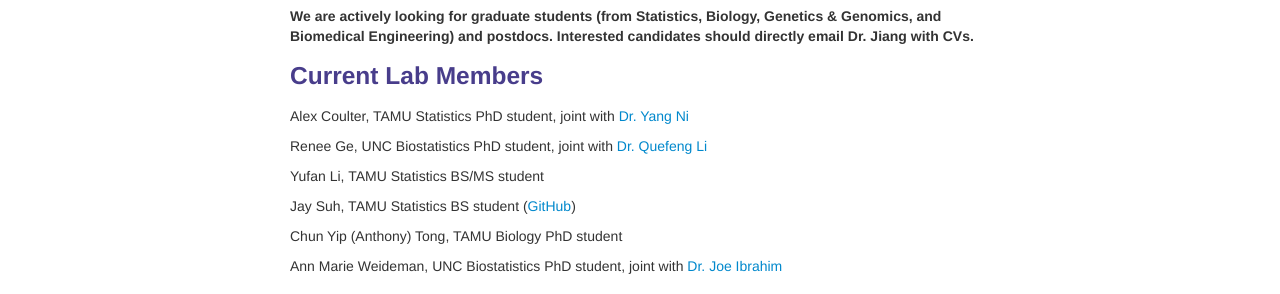
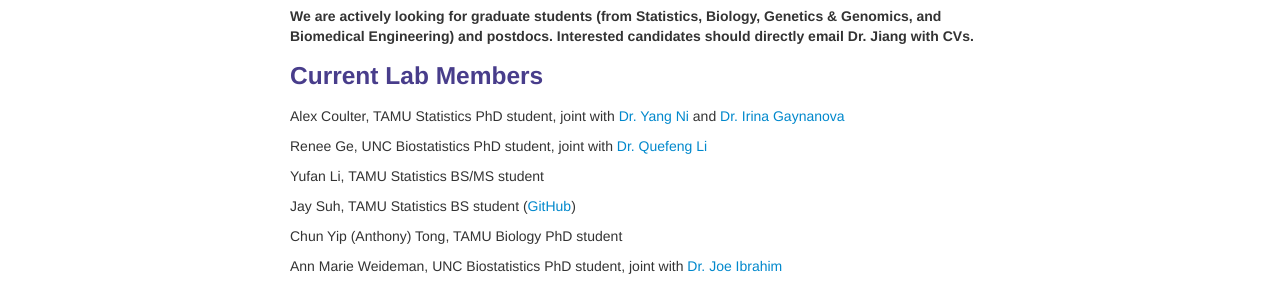
Before and after one commit to yuchaojiang/yuchaojiang.github.io, a Jekyll site: the page built from pages/team.md, in a window 1280 px wide. Shown: the part 146-440 px from the top of the page. Built offline with Jekyll 4.4.1, drawn with Linux system fonts in a browser that asks for light colours.

Commit message:
Update team.md

```diff
--- a/pages/team.md
+++ b/pages/team.md
@@ -8,7 +8,7 @@ description: Lab members
 
 ### Current Lab Members
 
-Alex Coulter, TAMU Statistics PhD student, joint with [Dr. Yang Ni](https://web.stat.tamu.edu/~yni/)
+Alex Coulter, TAMU Statistics PhD student, joint with [Dr. Yang Ni](https://web.stat.tamu.edu/~yni/) and [Dr. Irina Gaynanova](https://irinagain.github.io/)
 
 Renee Ge, UNC Biostatistics PhD student, joint with [Dr. Quefeng Li](http://www.bios.unc.edu/~quefeng/)
 
```
